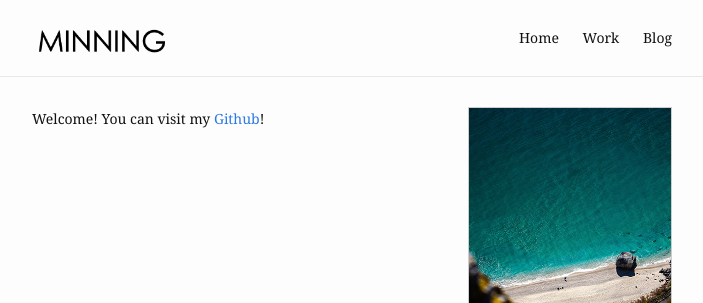
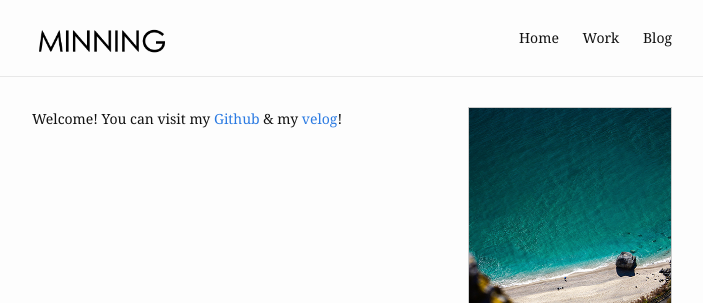
Before and after one commit to c-min-ji/c-min-ji.github.io, a Jekyll site: the page built from index.md, in a window 1280 px wide. Shown: the top 303 px of the page, without its empty margins (288-991 px from the left). Built offline with Jekyll 4.4.1, drawn with Linux system fonts in a browser that asks for light colours.

Commit message:
Update index.md

```diff
--- a/index.md
+++ b/index.md
@@ -6,5 +6,5 @@ profile_picture:
 ---
 
 <p>
-  Welcome! You can visit my <a href="https://github.com/c-min-ji">Github</a>!
+  Welcome! You can visit my <a href="https://github.com/c-min-ji">Github</a> & my <a href="https://velog.io/@c-min-ji">velog</a>!
 </p>
```
